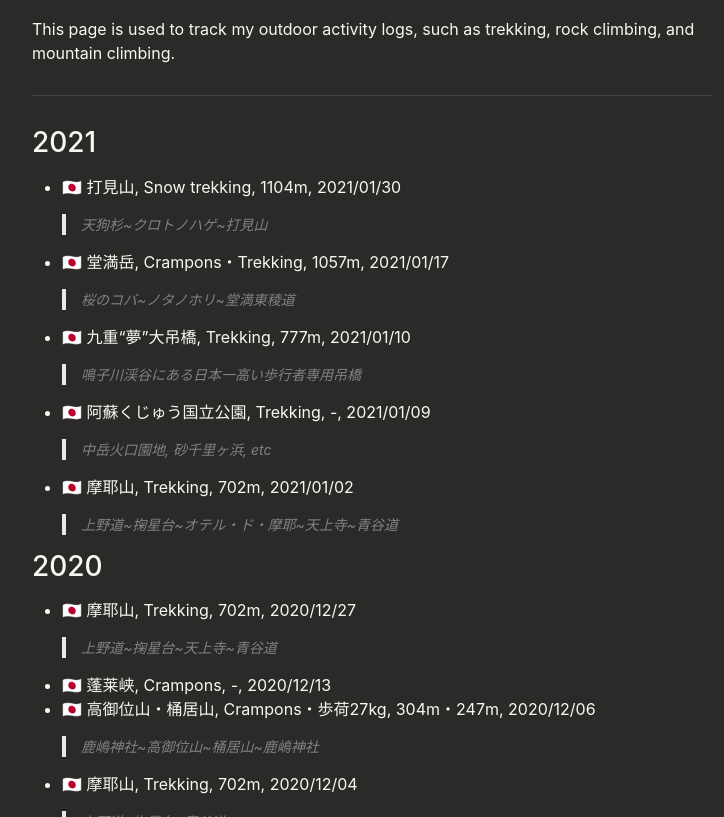
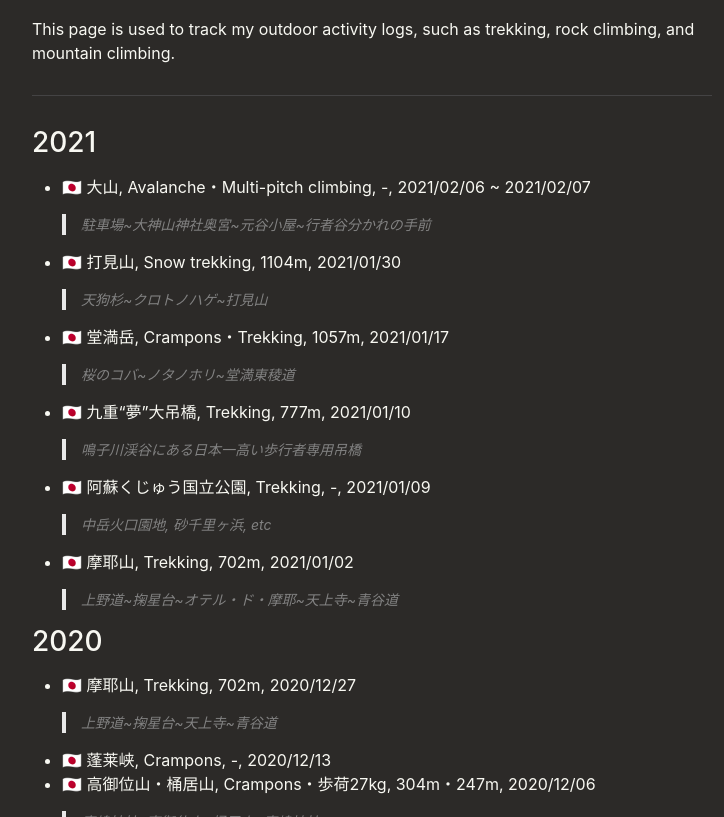
Before and after one commit to pixyzehn/pixyzehn.com, a Jekyll site: the page built from pages/mountaineering.md, in a window 1280 px wide and 900 px high, scrolled down 338 px, cut to the strip 83-900 px from the top of the window. Shown: the whole strip, without its empty margins (268-992 px from the left). Built offline with Jekyll 4.4.1, drawn with Linux system fonts in a browser that asks for light colours.

Commit message:
Update data

```diff
--- a/_data/mountaineering.yml
+++ b/_data/mountaineering.yml
@@ -1,5 +1,11 @@
 - year: 2021
   activities:
+    - flag: 🇯🇵
+      name: 大山
+      category: Avalanche・Multi-pitch climbing
+      altitude: '-'
+      date: 2021/02/06 ~ 2021/02/07
+      note: '駐車場~大神山神社奥宮~元谷小屋~行者谷分かれの手前'
     - flag: 🇯🇵
       name: 打見山
       category: Snow trekking
```
